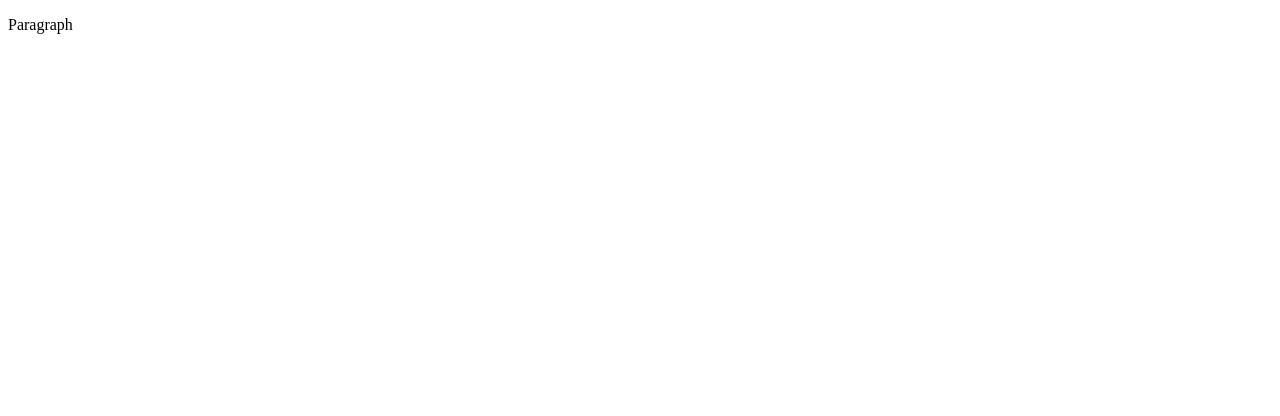
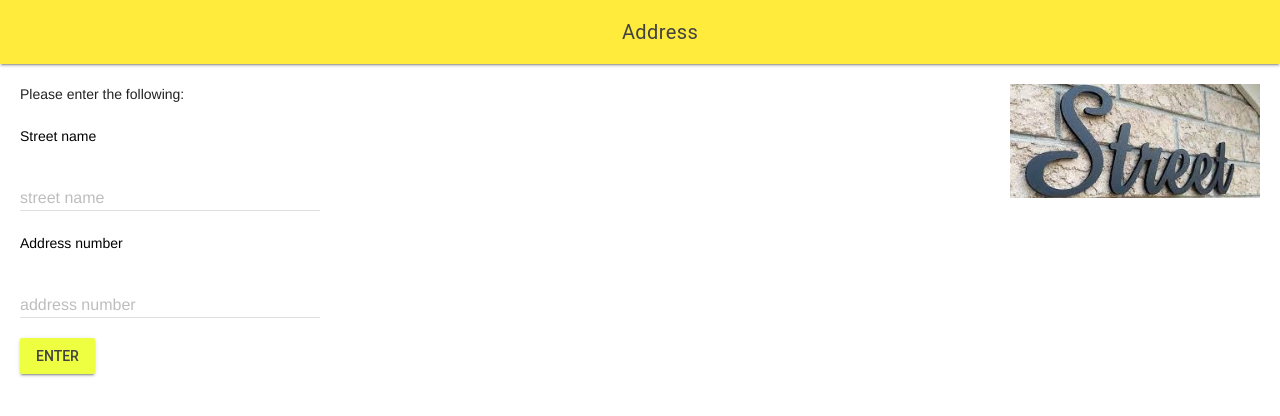
Before and after one commit to MTHS-ICD2O-1-2023/ICD2O-Unit-2-03-pablo-fiallos-granados, a plain HTML site: page index.html in a window 1280 px wide. Drawn offline with nearby package versions, Linux system fonts and the light colour scheme.

Commit message:
everything

```diff
--- a/css/style.css
+++ b/css/style.css
@@ -1,4 +1,30 @@
-/* Created by: Mr. Coxall
+/* Created by: Pablo Fiallos
 * Created on: Sep 2020
 * This file contains the CSS for index.html
 */
+
+.mdl-layout__header-row {
+  justify-content: center;
+  padding: 0;
+}
+
+.mdl-layout__content {
+  padding-left: 15pt;
+  padding-right: 15pt;
+  padding-top: 15pt;
+}
+
+body {
+  background-color: white;
+}
+
+p {
+  color: black;
+  font-family: Helvetica, Arial, sans-serif;
+  font-size: 1.5rem;
+  padding-top: 5pt;
+}
+
+img {
+  float: right;
+}
--- a/index.html
+++ b/index.html
@@ -1,9 +1,61 @@
 <!DOCTYPE html>
 <html>
   <head>
-    <title>Title</title>
+    <meta charset="utf-8" />
+    <meta name="description" content="Address" />
+    <meta name="keywords" content="mths, ics2o" />
+    <meta name="author" content="Pablo Fiallos" />
+    <meta name="viewport" content="width=device-width, initial-scale=1.0" />
+    <link rel="stylesheet" href="./css/style.css" />
+    <link rel="stylesheet" href="https://fonts.googleapis.com/icon?family=Material+Icons" />
+    <link rel="stylesheet" href="https://code.getmdl.io/1.3.0/material.yellow-lime.min.css" />
+    <link rel="apple-touch-icon" sizes="180x180" href="apple-touch-icon.png" />
+    <link rel="icon" type="image/png" sizes="32x32" href="favicon-32x32.png" />
+    <link rel="icon" type="image/png" sizes="16x16" href="favicon-16x16.png" />
+    <link rel="manifest" href="site.webmanifest" />
+    <title>Address</title>
   </head>
   <body>
-    <p>Paragraph</p>
+    <script defer src="https://code.getmdl.io/1.3.0/material.min.js"></script>
+    <script src="./js/script.js"></script>
+    <div class="mdl-layout mdl-js-layout mdl-layout--fixed-header">
+      <header class="mdl-layout__header">
+        <div class="mdl-layout__header-row">
+          <span class="mdl-layout-title">Address</span>
+        </div>
+      </header>
+      <main class="mdl-layout__content">
+        <div class="right-image">
+          <img src="./images/street.jpg" alt="street" width="250" />
+        </div>
+        <div class="page-content">Please enter the following: </div>
+        <br />
+        <form action="#">
+          <!-- Simple Textfield -->
+          <p>Street name</p>
+          <div class="mdl-textfield mdl-js-textfield">
+            <input class="mdl-textfield__input" type="text" id="name">
+            <label class="mdl-textfield__label" for="sample1">street name</label>
+          </div>
+          <!-- Numeric Textfield -->
+          <p>Address number</p>
+          <div class="mdl-textfield mdl-js-textfield">
+            <input class="mdl-textfield__input" type="text" pattern="-?[0-9]*(\.[0-9]+)?" id="address-entered">
+            <label class="mdl-textfield__label" for="address-entered">address number</label>
+            <span class="mdl-textfield__error">Input is not a number!</span>
+          </div>
+          <br />
+          <!-- Accent-colored raised button with ripple -->
+          <button class="mdl-button mdl-js-button mdl-button--raised mdl-js-ripple-effect mdl-button--accent"
+            onclick="enterClicked()">
+            Enter
+          </button>
+        </form>
+        <br />
+        <div class="page-content-answer">
+          <div id="user-info"></div>
+        </div>
+      </main>
+    </div>
   </body>
 </html>
--- a/js/script.js
+++ b/js/script.js
@@ -1,5 +1,14 @@
 // Copyright (c) 2020 Mr. Coxall All rights reserved
 //
-// Created by: Mr. Coxall
+// Created by: Pablo Fiallos
 // Created on: Sep 2020
 // This file contains the JS functions for index.html
+function enterClicked() {
+  // input
+  const street = document.getElementById("name").value
+  const address = parseInt(document.getElementById("address-entered").value)
+
+  // output
+  document.getElementById("user-info").innerHTML =
+    "You live on " + street + " " + address + "."
+}
```
Also changed, not shown: android-chrome-192x192.png (added), android-chrome-512x512.png (added), apple-touch-icon.png (added), favicon-16x16.png (added), favicon-32x32.png (added), favicon.ico (added), images/street.jpg (added), site.webmanifest (added).
